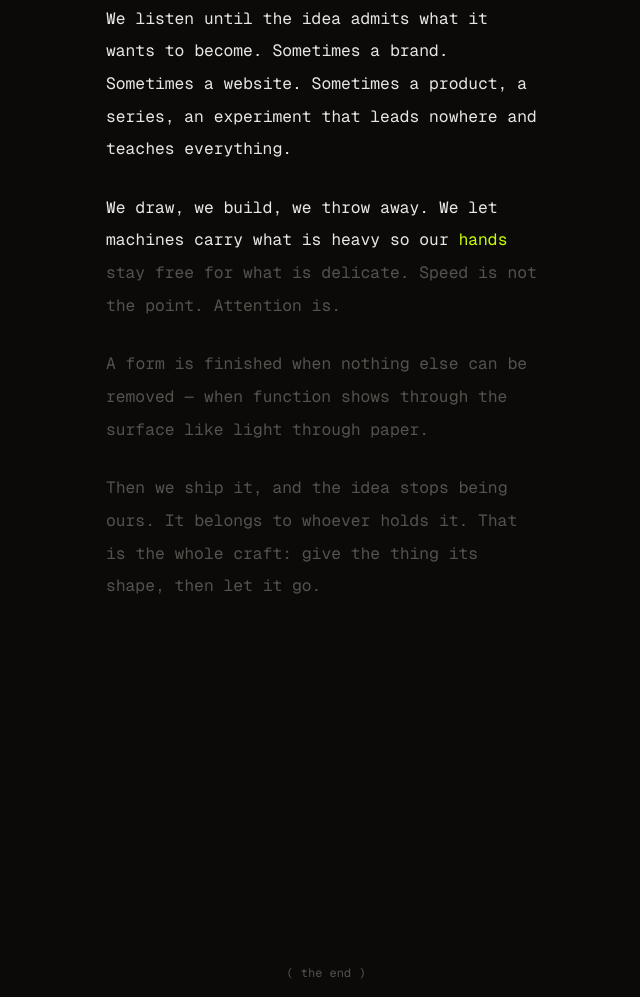
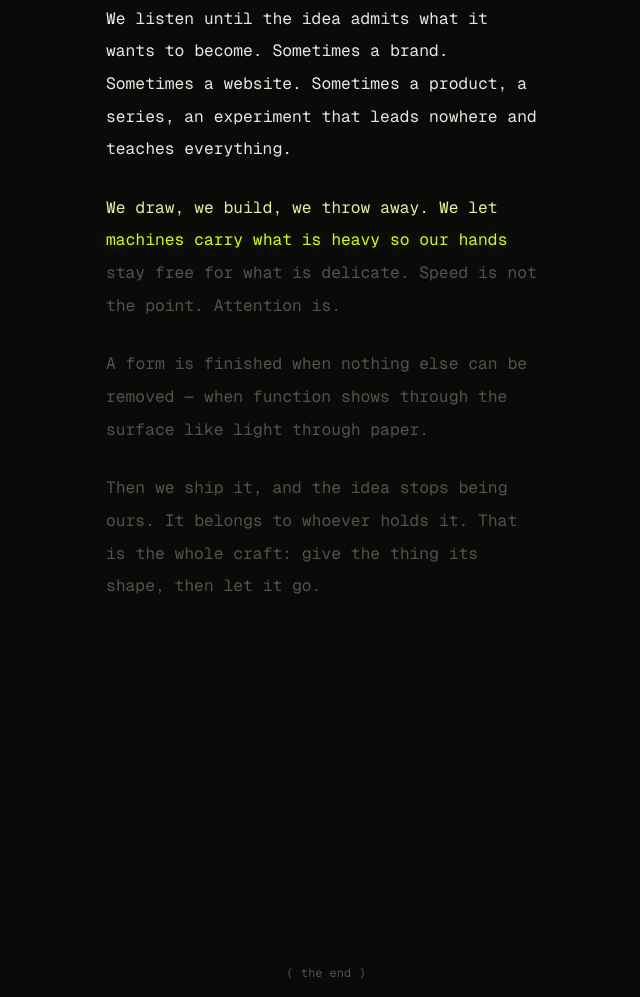
Before and after one commit to pducry/FFForma-site, a plain HTML site: page FFForma-site2/experiments/text-highlight-on-scroll/index.html in a window 1280 px wide. Shown: the part 918-1915 px from the top of the page, without its empty margins (314-954 px from the left). Drawn offline with nearby package versions, Linux system fonts and the light colour scheme.

Commit message:
Make the accent a continuous reveal front in experiment 002
Instead of a single edge word, words ignite in accent the moment they
cross the reading line and cool into the foreground color over 80px of
scroll, interpolated per frame — the yellow tracks the exact scroll
position, with a faint glow that fades as each word settles.

Co-Authored-By: Claude Fable 5 <noreply@anthropic.com>
Claude-Session: https://claude.ai/code/session_017gNNZsjnxWNnsSUeiuzf9j

```diff
--- a/FFForma-site2/experiments/text-highlight-on-scroll/index.html
+++ b/FFForma-site2/experiments/text-highlight-on-scroll/index.html
@@ -100,7 +100,9 @@
 
     .manifesto .w.read { color: var(--fg); }
 
-    .manifesto .w.edge { color: var(--accent); }
+    /* Words inside the reveal band get their color set per-frame by JS;
+       transitions would lag behind the scroll position, so none here. */
+    .manifesto .w.hot { transition: none; }
 
     .end-mark {
       font-size: 0.75rem;
@@ -158,19 +160,43 @@
   const words = manifesto.querySelectorAll('.w');
   let ticking = false;
 
+  // The reveal front: a word ignites in accent the moment it crosses the
+  // reading line, then cools into the foreground color as the scroll moves
+  // past it — like ink drying. Interpolated per pixel, so the yellow tracks
+  // the exact scroll position instead of jumping word to word.
+  const ACCENT = [200, 255, 0];
+  const FG = [232, 230, 226];
+  const BAND = 80; // px of scroll it takes a word to cool from accent to fg
+
   function paint() {
     ticking = false;
     // The reading line sits at 55% of the viewport
     const focusY = window.innerHeight * 0.55;
-    let lastRead = -1;
 
-    words.forEach((w, i) => {
-      if (w.getBoundingClientRect().top < focusY) lastRead = i;
-    });
+    words.forEach(w => {
+      const d = focusY - w.getBoundingClientRect().top;
 
-    words.forEach((w, i) => {
-      w.classList.toggle('read', i <= lastRead);
-      w.classList.toggle('edge', i === lastRead);
+      if (d < 0) {
+        // Not reached yet
+        w.classList.remove('read', 'hot');
+        w.style.color = '';
+        w.style.textShadow = '';
+      } else if (d >= BAND) {
+        // Fully read — settled into the foreground color
+        w.classList.add('read');
+        w.classList.remove('hot');
+        w.style.color = '';
+        w.style.textShadow = '';
+      } else {
+        // On the front: blend accent -> fg by distance past the line
+        const t = d / BAND;
+        const e = t * t * (3 - 2 * t);
+        const c = ACCENT.map((a, i) => Math.round(a + (FG[i] - a) * e));
+        w.classList.add('hot');
+        w.classList.remove('read');
+        w.style.color = 'rgb(' + c.join(',') + ')';
+        w.style.textShadow = '0 0 14px rgba(200, 255, 0, ' + (0.3 * (1 - e)).toFixed(3) + ')';
+      }
     });
   }
 
```
